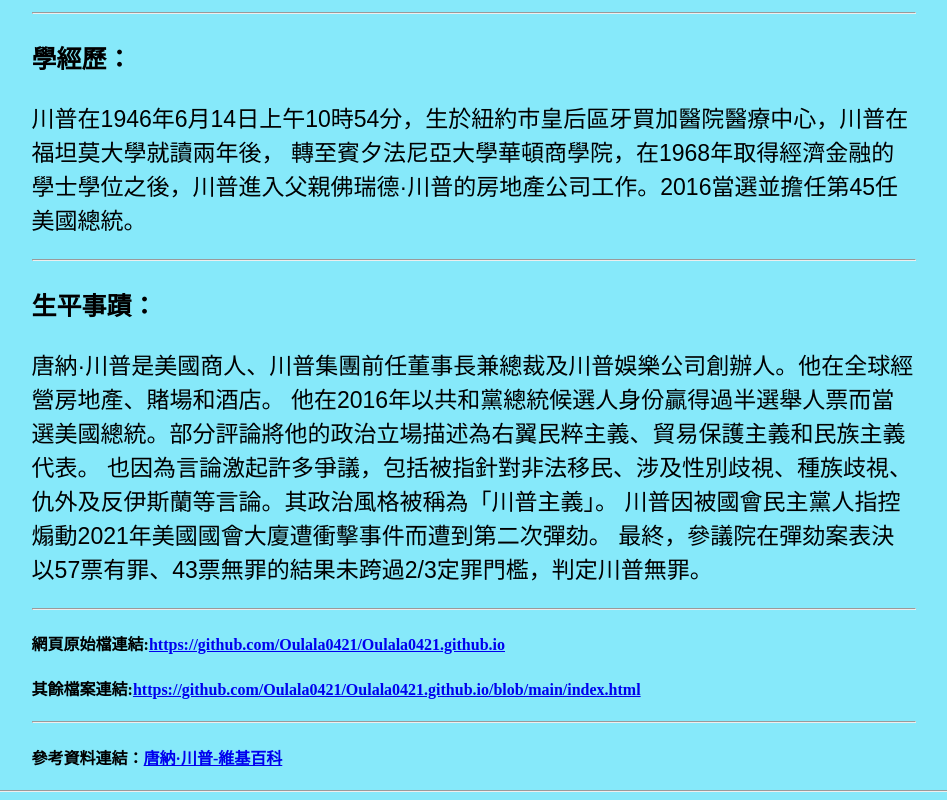
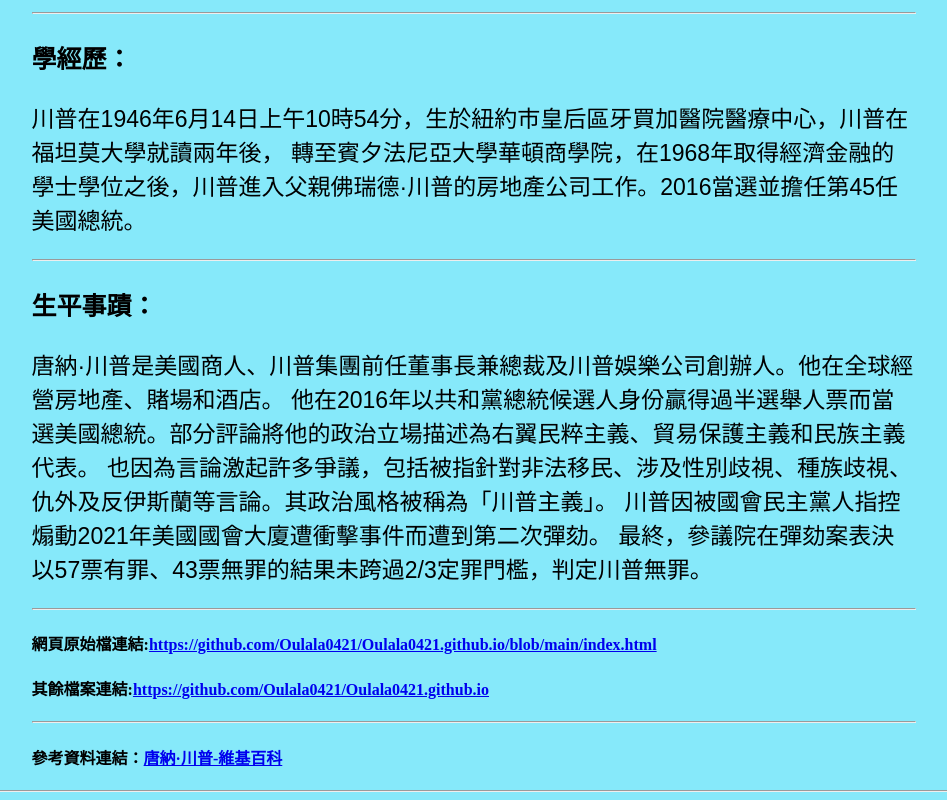
Before and after one commit to Oulala0421/CS_HOMEWORK_htmlpage, a plain HTML site: page index.html in a window 1280 px wide. Shown: the part 791-1591 px from the top of the page, without its empty margins (166-1113 px from the left). Drawn offline with Linux system fonts and the light colour scheme.

Commit message:
Update index.html

```diff
--- a/index.html
+++ b/index.html
@@ -74,8 +74,8 @@
                 川普因被國會民主黨人指控煽動2021年美國國會大廈遭衝擊事件而遭到第二次彈劾。
                 最終，參議院在彈劾案表決以57票有罪、43票無罪的結果未跨過2/3定罪門檻，判定川普無罪。</p>
             <hr>
-            <h4>網頁原始檔連結:<a href="https://github.com/Oulala0421/Oulala0421.github.io"target="_blank">https://github.com/Oulala0421/Oulala0421.github.io</a></h4>
-            <h4>其餘檔案連結:<a href="https://github.com/Oulala0421/Oulala0421.github.io/blob/main/index.html"target="_blank">https://github.com/Oulala0421/Oulala0421.github.io/blob/main/index.html</a></h4>
+            <h4>網頁原始檔連結:<a href="https://github.com/Oulala0421/Oulala0421.github.io/blob/main/index.html"target="_blank">https://github.com/Oulala0421/Oulala0421.github.io/blob/main/index.html</a></h4>
+            <h4>其餘檔案連結:<a href="https://github.com/Oulala0421/Oulala0421.github.io"target="_blank">https://github.com/Oulala0421/Oulala0421.github.io</a></h4>
             <hr>
 
             <h4>參考資料連結：<a href="https://zh.wikipedia.org/zh-tw/%E5%94%90%E7%B4%8D%C2%B7%E5%B7%9D%E6%99%AE"target="_blank">唐納·川普-維基百科</a></h4>
```
